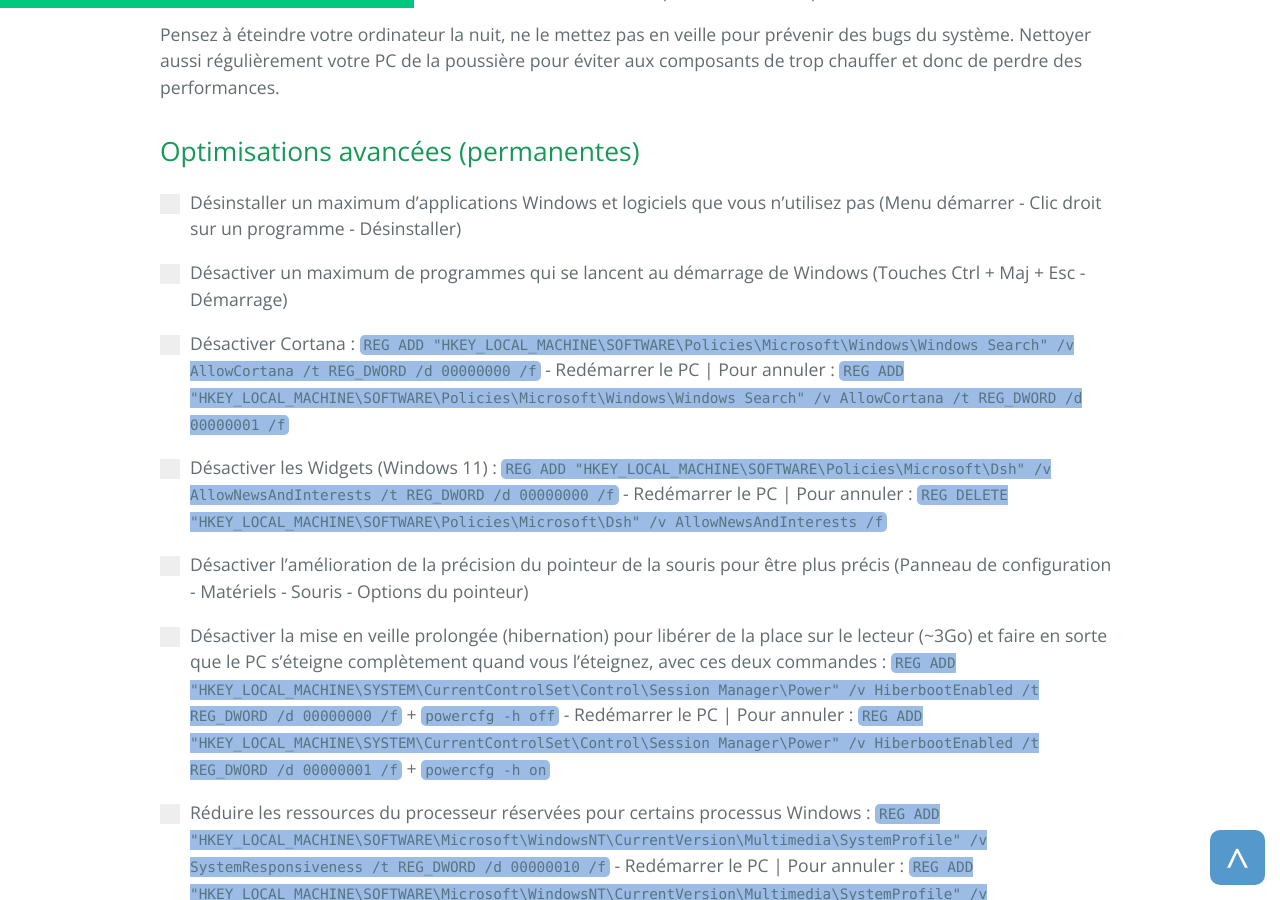
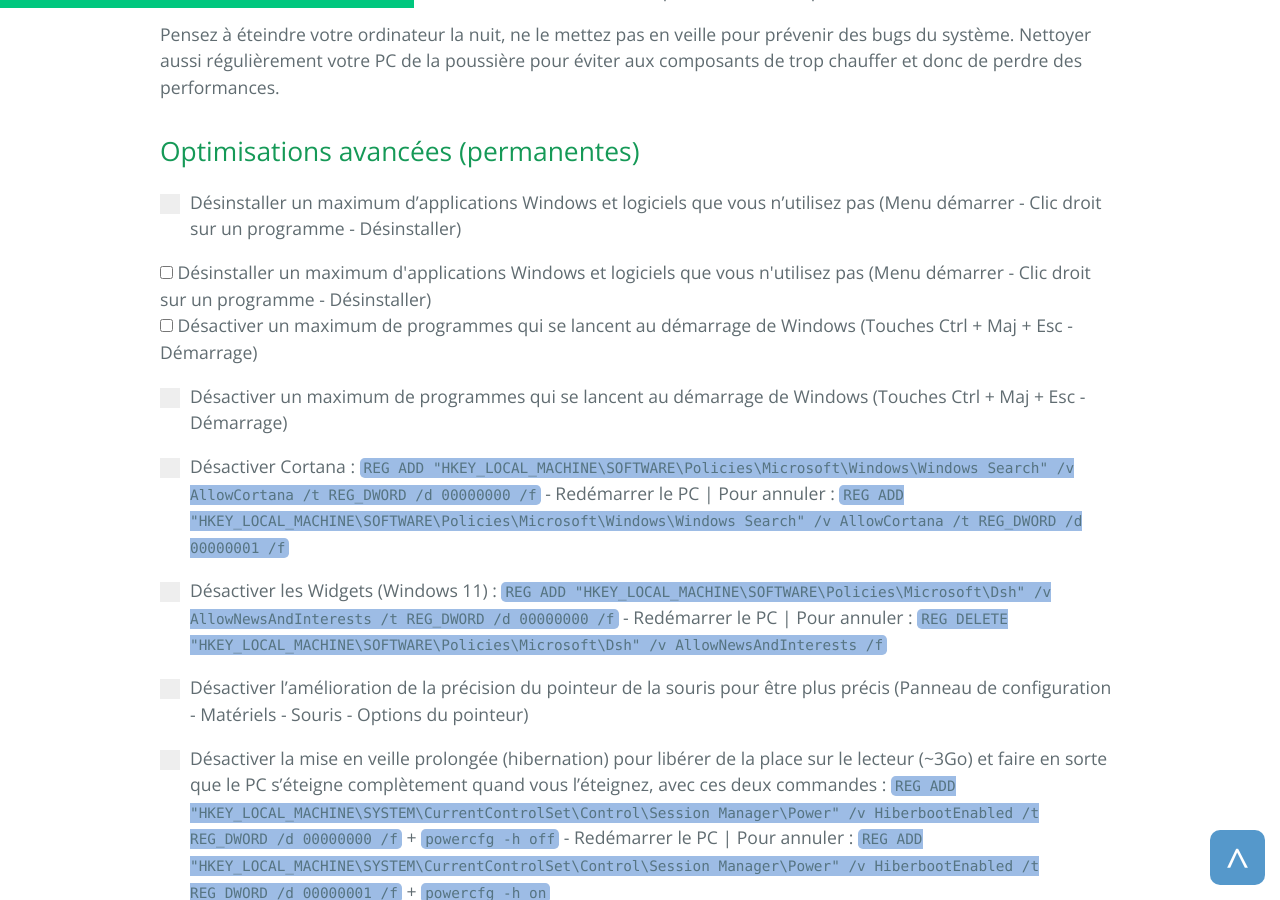
Before and after one commit to PouletEnSlip/pouletenslip.github.io, a Jekyll site: the page built from pages/opti/index.md, in a window 1280 px wide and 900 px high, scrolled down 1425 px. Built offline with Jekyll 4.4.1, drawn with Linux system fonts in a browser that asks for light colours; comment, search, counter and statistics services are not loaded.

Commit message:
Update index.md

```diff
--- a/pages/opti/index.md
+++ b/pages/opti/index.md
@@ -30,6 +30,16 @@ Pensez à éteindre votre ordinateur la nuit, ne le mettez pas en veille pour pr
 <label class="container">Désinstaller un maximum d'applications Windows et logiciels que vous n'utilisez pas (Menu démarrer - Clic droit sur un programme - Désinstaller)
 <input type="checkbox">
 <span class="checkmark"></span>
+
+<div>
+  <input type="checkbox" class="check-with-label" id="idinput" />
+  <label class="label-for-check" for="idinput">Désinstaller un maximum d'applications Windows et logiciels que vous n'utilisez pas (Menu démarrer - Clic droit sur un programme - Désinstaller)</label>
+</div>
+
+<div>
+    <input type="checkbox" class="check-with-label" id="idinput2" />
+    <label class="label-for-check" for="idinput2">Désactiver un maximum de programmes qui se lancent au démarrage de Windows (Touches Ctrl + Maj + Esc - Démarrage)</label>
+  </div>
 
 <label class="container">Désactiver un maximum de programmes qui se lancent au démarrage de Windows (Touches Ctrl + Maj + Esc - Démarrage)
 <input type="checkbox">
```
